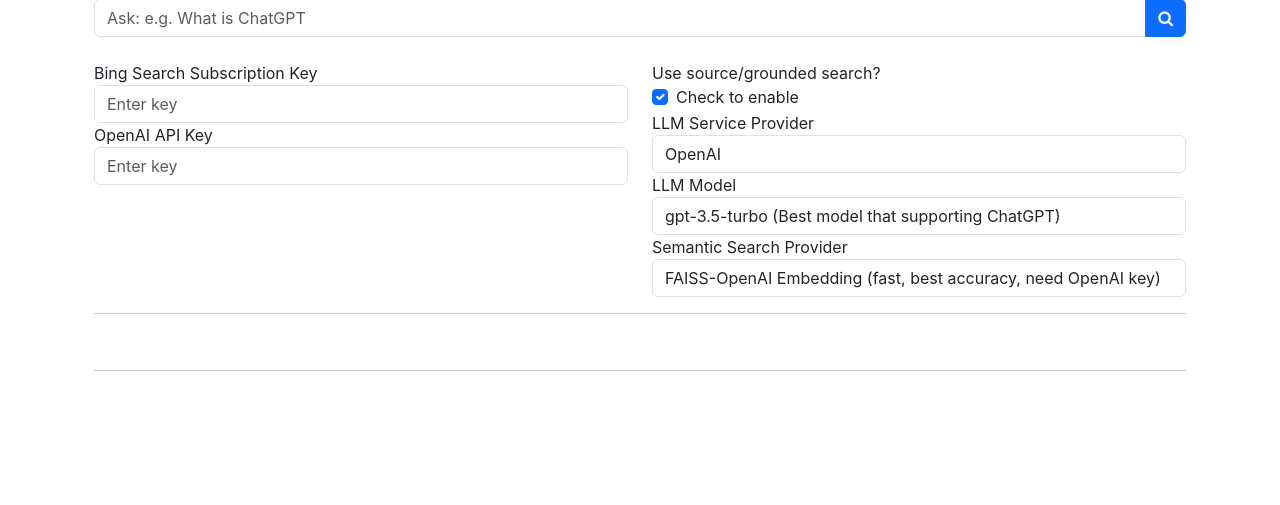
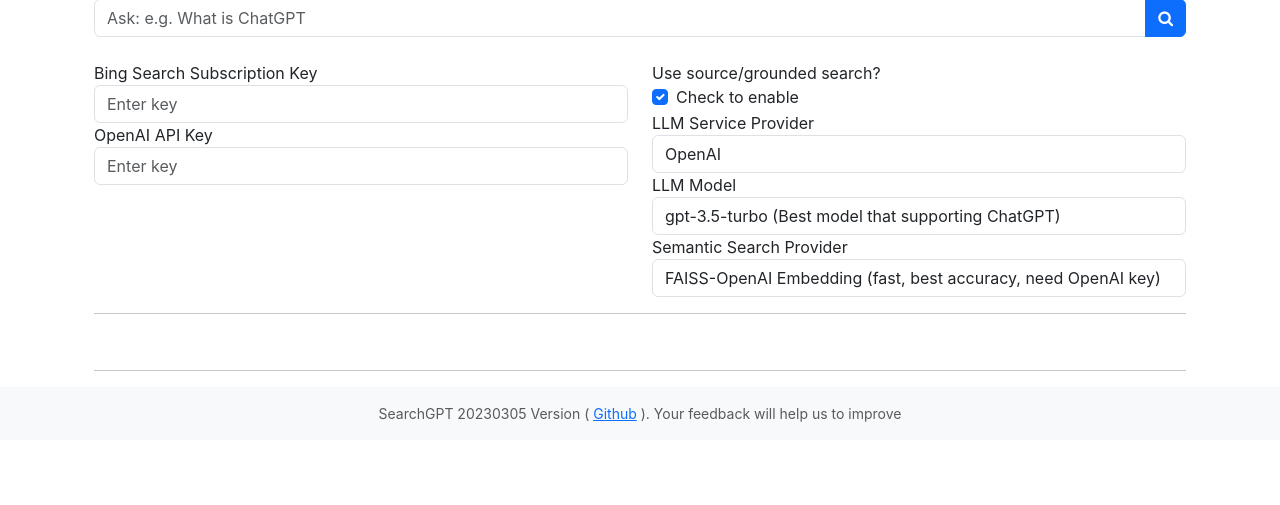
Before and after one commit to michaelthwan/searchGPT, a Python web app: template src/website/templates/index.html in a window 1280 px wide. Shown: the part 81-586 px from the top of the page. Run offline with Jinja, Linux system fonts and the light colour scheme; the template is opened without the code that fills it, so the values that code supplies are empty; some libraries are stand-ins or nearby versions.

Commit message:
footnote. Fix a config override bug

```diff
--- a/src/SearchGPTService.py
+++ b/src/SearchGPTService.py
@@ -27,7 +27,7 @@ class SearchGPTService:
         if ui_overriden_config is None:
             return
         for key, value in ui_overriden_config.items():
-            if value is not None:
+            if value is not None and value != '':
                 # query_string is flattened (one level) while config.yaml is nested (two+ levels)
                 # Any better way to handle this?
                 if key == 'bing_search_subscription_key':
--- a/src/website/templates/base.html
+++ b/src/website/templates/base.html
@@ -26,6 +26,18 @@
 </nav>
 <div class="container">{% block content %} {% endblock %}</div>
 
+<footer class="bg-light p-3">
+    <div class="container text-center">
+        <div class="row">
+            <div class="col-lg-12">
+                <p class="text-muted small mb-0">SearchGPT 20230305 Version (
+                    <a href="https://github.com/michaelthwan/searchGPT">Github</a>
+                    ). Your feedback will help us to improve</p>
+            </div>
+        </div>
+    </div>
+</footer>
+
 <script src="https://code.jquery.com/jquery-3.2.1.slim.min.js" integrity="sha384-KJ3o2DKtIkvYIK3UENzmM7KCkRr/rE9/Qpg6aAZGJwFDMVNA/GpGFF93hXpG5KkN" crossorigin="anonymous"></script>
 <script src="https://cdnjs.cloudflare.com/ajax/libs/popper.js/1.12.9/umd/popper.min.js" integrity="sha384-ApNbgh9B+Y1QKtv3Rn7W3mgPxhU9K/ScQsAP7hUibX39j7fakFPskvXusvfa0b4Q" crossorigin="anonymous"></script>
 <script src="https://cdn.jsdelivr.net/npm/bootstrap@5.3.0-alpha1/dist/js/bootstrap.bundle.min.js" integrity="sha384-w76AqPfDkMBDXo30jS1Sgez6pr3x5MlQ1ZAGC+nuZB+EYdgRZgiwxhTBTkF7CXvN" crossorigin="anonymous"></script>
--- a/src/website/templates/index.html
+++ b/src/website/templates/index.html
@@ -112,4 +112,5 @@
     <hr>
 </div>
 
+
 {% endblock %}
```
